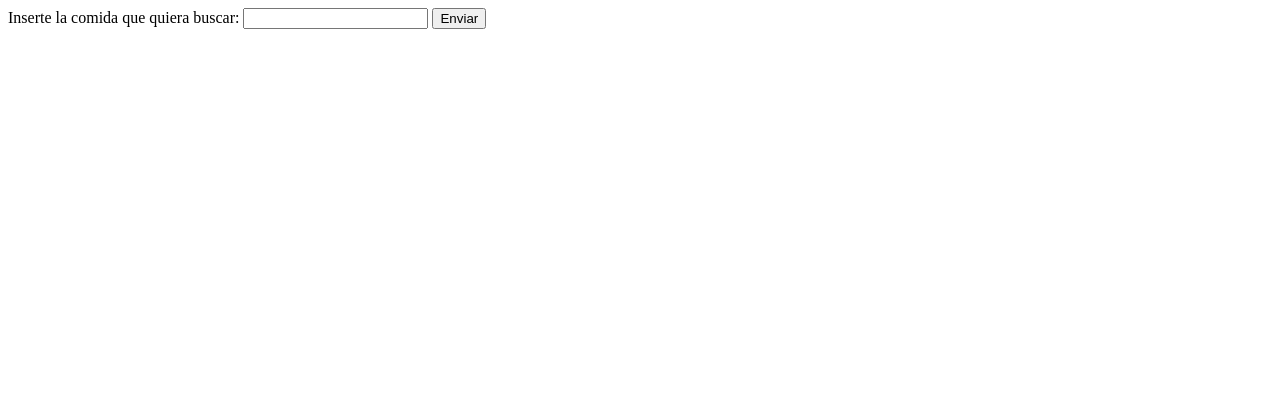
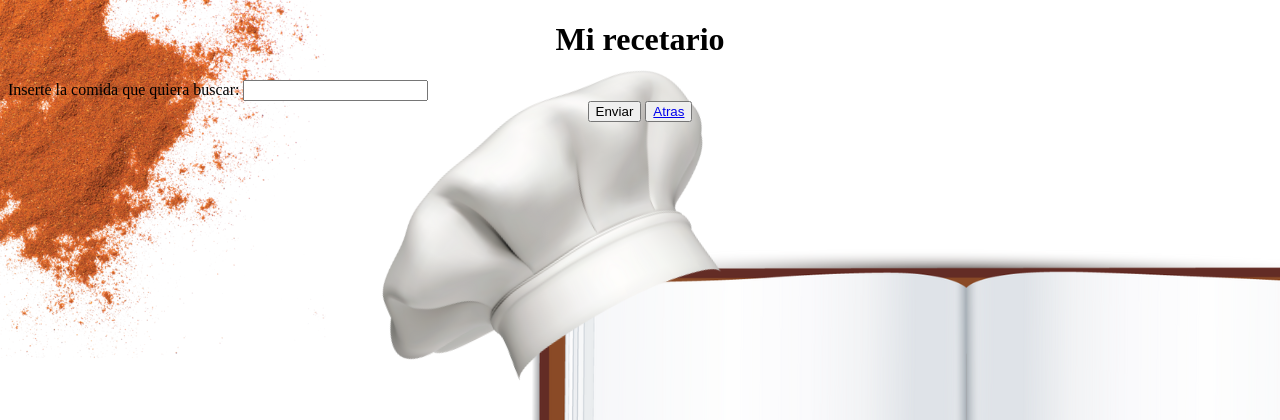
Before and after one commit to LunaGR/Mi-vida-facil, a PHP site: page /video.php in a window 1280 px wide. Shown: the top 420 px of the page. Run offline with PHP 8.4, Linux system fonts and the light colour scheme.

Commit message:
Update video.php

```diff
--- a/video.php
+++ b/video.php
@@ -1,41 +1,34 @@
-<style>
-  ul {
-    list-style: none;
-    padding: 0;
-    margin: 0;
-  }
+<!DOCTYPE html>
+<html lang="en">
+  <head>
+    <link rel="stylesheet" type="text/css" href="css/video.css">
+  </head>
 
-  li {
-    margin-bottom: 20px;
-  }
+  <body>
+    <div class="container-header">
+      <center>
+        <h1>Mi recetario</h1>
+      </center>
+    </div>
 
-  img {
-    width: 400px;
-    height: auto;
-  }
+    <div class="container-cocina">
+      <form method="post" action="">
+        <label for="texto">Inserte la comida que quiera buscar:</label>
+        <input type="text" name="texto" id="texto">
+        <center>
+          <input class="enviar" type="submit" name="submit" value="Enviar">
 
-  a {
-    display: block;
-    color: #333;
-    text-decoration: none;
-  }
+            <button class="atras" role="button">
+              <a href="indexglobal.php">Atras</a>
+            </button>
+        </center>
 
-  h3 {
-    font-size: 18px;
-    margin: 10px 0 0 0;
-  }
+      </form>
 
-  p {
-    margin: 5px 0 0 0;
-  }
+    </div>
+  </body>
 
-</style>
-
-<form method="post" action="">
-  <label for="texto">Inserte la comida que quiera buscar:</label>
-  <input type="text" name="texto" id="texto">
-  <input type="submit" name="submit" value="Enviar">
-</form>
+</html>
 
 <?php
 if (isset($_POST['submit'])) {
```
